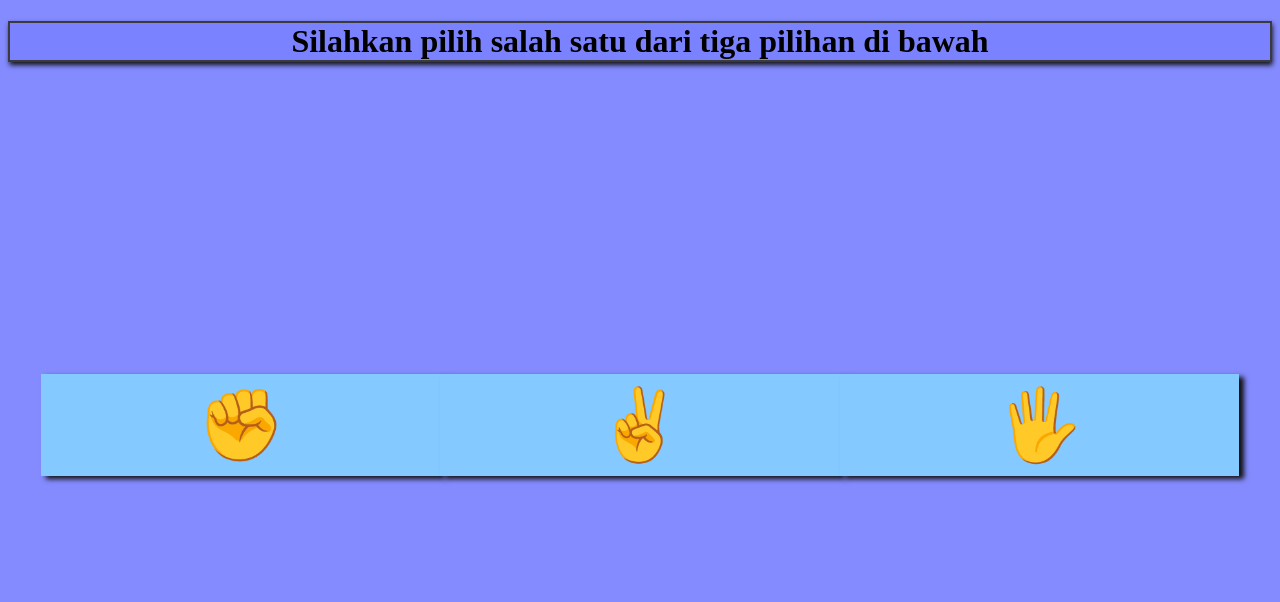
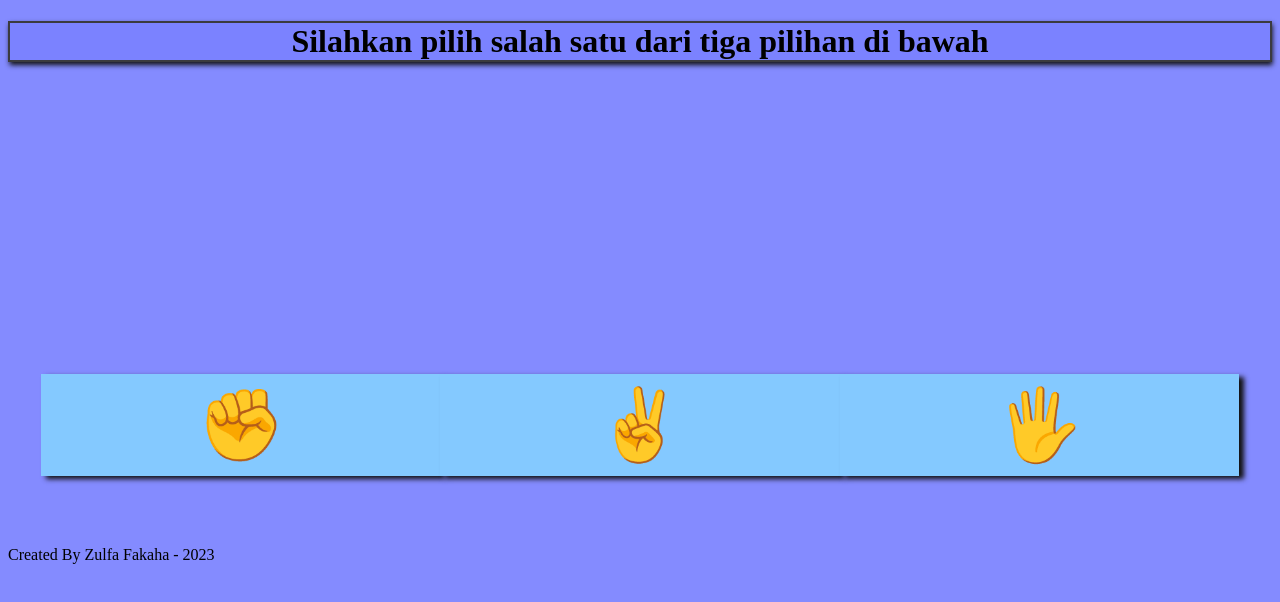
Before and after one commit to fakaha/fakaha.github.io-batu-gunting-kertas, a plain HTML site: page index.html in a window 1280 px wide. Drawn offline with Linux system fonts and the light colour scheme.

Commit message:
tambah footer

```diff
--- a/index.html
+++ b/index.html
@@ -28,6 +28,9 @@
         <div class="pilihan" onclick="pickOption('🖐')">🖐</div>
     </div>
 
+    <footer>
+      Created By Zulfa Fakaha - 2023
+    </footer>
 
   </body>
 </html>
```
